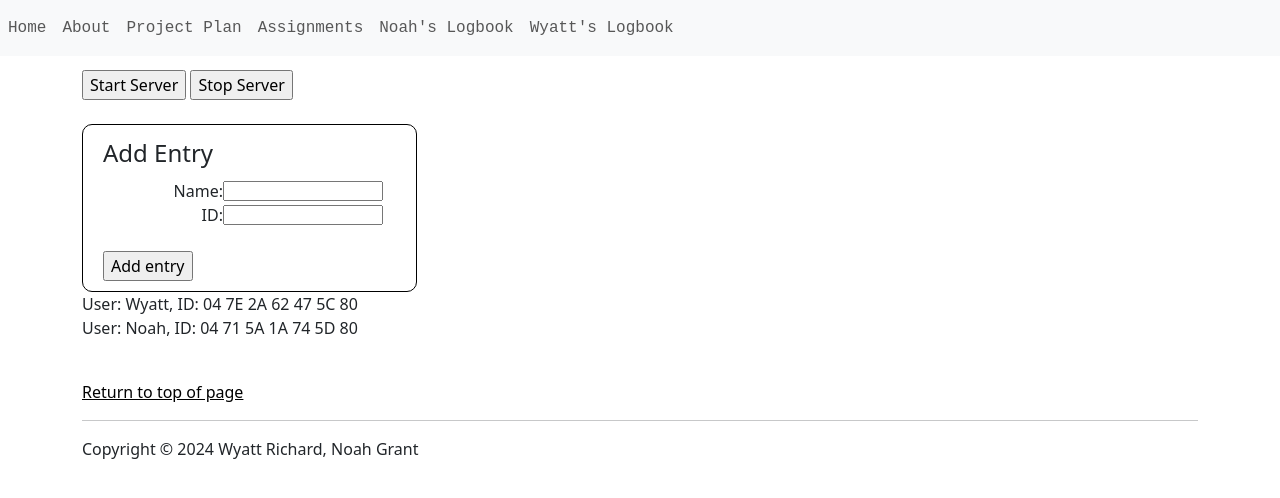
After one commit to noahdgrant/ese-ep6-front-end, a PHP site: page /socket_server.php in a window 1280 px wide. The commit adds this page. Shown: the top 498 px of the page. Run offline with PHP 8.4, Linux system fonts and the light colour scheme; some libraries are stand-ins or nearby versions.

Commit message:
Combined flatfile db with socket server

```diff
--- a/css/style.css
+++ b/css/style.css
@@ -12,7 +12,7 @@ fieldset{
     border: 1px ridge black;
     border-radius: 10px;
     padding: 10px 0px 10px 20px;
-    width: 315px;
+    width: 335px;
 }
 
 input[type=text]{
@@ -32,7 +32,7 @@ nav a{
 }
 
 .form_input{
-    width: 150px;
+    width: 160px;
     height: 20px;
     text-align: left;
     padding: 0px, 0px, 0px, 10px;
--- a/json/users.json
+++ b/json/users.json
@@ -5,7 +5,7 @@
             "name": "Wyatt"
         },
         {
-            "id": "8",
+            "id": "04 71 5A 1A 74 5D 80",
             "name": "Noah"
         }
     ]
--- a/php/flatfile_db.php
+++ b/php/flatfile_db.php
@@ -9,11 +9,7 @@
         }
     }
 
-
     if ($_SERVER['REQUEST_METHOD'] === 'POST') {
-        if(!file_exists($file_path) || !is_writeable("./json/users.json")){
-            die("Error: User not added, database not accessible <br>");
-        }
 
         $contents = file_get_contents($file_path);
         $php_array=json_decode($contents, true);
--- a/php/server.php
+++ b/php/server.php
@@ -4,8 +4,8 @@
 * to C:\xampp\php\php.ini
 */
 
-//$host  = '192.168.18.1';
-$host = '192.168.2.187';
+$host  = '192.168.1.212';
+//$host = '192.168.2.187';
 $port = 12345;
 $pidFile = __DIR__ . '/tmp/php_server.pid'; // Use current directory for PID file
 
--- /dev/null
+++ b/socket_server.php
@@ -0,0 +1,106 @@
+<!DOCTYPE html>
+<html lang="en">
+    <?php $title = "Server Test"; include "./common/head.php"; ?>
+    <body onload = "getData()">
+        <div id="page" class="container">
+            <?php include "./common/header.php"; ?>
+            <div id="content">
+                <input id="startServerButton" type="button" value="Start Server" onclick="start_server();" />
+                <input id="stopServerButton" type="button" value="Stop Server" onclick="stop_server();" />
+                <br><br>
+                <fieldset>
+                    <legend>Add Entry</legend>
+                    <div>
+                        <label for="name" class="form_label">Name: </label>
+                        <input id="name" class="form_input" type="text">
+                    </div>
+                    <div>
+                        <label for="user_ID" class="form_label">ID:</label>
+                        <input id="user_ID" class="form_input" type="text">
+                    </div>
+                    <br>
+                    <input type="submit" value="Add entry" id="submit" onclick="setData()">
+                </fieldset>
+                <div>
+                    <p id="users"></p>
+                </div>
+                <div>
+                    <p id="log"></p>
+                </div>
+            </div>
+            <?php include "./common/footer.php"; ?>
+        </div>
+        <?php include "./common/bottom.php"; ?>
+    </body>
+
+    <script>
+        function start_server(){
+            let xhttp = new XMLHttpRequest();
+            xhttp.onreadystatechange = function() {
+                if (this.readyState == 4 && this.status == 200) {
+                    // Typical action to be performed when the document is ready:
+                    document.getElementById("log").innerHTML += xhttp.responseText;
+                }
+            };
+            xhttp.open("GET", "./php/start_server.php", true);
+            xhttp.send();
+        }
+
+        function stop_server(){
+            let xhttp = new XMLHttpRequest();
+            xhttp.onreadystatechange = function() {
+                if (this.readyState == 4 && this.status == 200) {
+                    // Typical action to be performed when the document is ready:
+                    document.getElementById("log").innerHTML += xhttp.responseText;
+                }
+            };
+            xhttp.open("GET", "./php/stop_server.php", true);
+            xhttp.send();
+        }
+
+        function get_server() {
+            let xhttp = new XMLHttpRequest();
+            xhttp.onreadystatechange = function() {
+                if (this.readyState == 4 && this.status == 200) {
+                    // Typical action to be performed when the document is ready:
+                    if (xhttp.responseText != ""){
+                        document.getElementById("user_ID").value = xhttp.responseText.replace(/['"]+/g, '');
+                    }
+                }
+            };
+            xhttp.open("GET", "./php/get_server.php", true);
+            xhttp.send();
+        }
+
+        function getData(){
+            let xhttp = new XMLHttpRequest();
+            xhttp.onreadystatechange = function() {
+                if (this.readyState == 4 && this.status == 200) {
+                    // Typical action to be performed when the document is ready:
+                    document.getElementById("users").innerHTML = xhttp.responseText;
+                }
+            };
+            xhttp.open("GET", "./php/flatfile_db.php", true);
+            xhttp.send();
+        }
+
+        function setData(){
+            let id = document.getElementById("user_ID").value;
+            let name = document.getElementById("name").value;
+            // check if Name and ID are set
+            let xhttp = new XMLHttpRequest();
+            xhttp.onreadystatechange = function() {
+                if (this.readyState == 4 && this.status == 200) {
+                    // Typical action to be performed when the document is ready:
+                    document.getElementById("users").innerHTML = xhttp.responseText;
+                }
+            };
+            xhttp.open("POST", "./php/flatfile_db.php", true);
+            xhttp.setRequestHeader("Content-Type", "application/x-www-form-urlencoded");
+            xhttp.send("id="+encodeURIComponent(id)+"&name="+encodeURIComponent(name));
+        }
+
+        setInterval(get_server, 5000); // Time in milliseconds
+
+    </script>
+</html>
```
Also changed, not shown: ajax_test.php (deleted, +0 -58 lines), server_test.php (deleted, +0 -62 lines), 1 other file.
